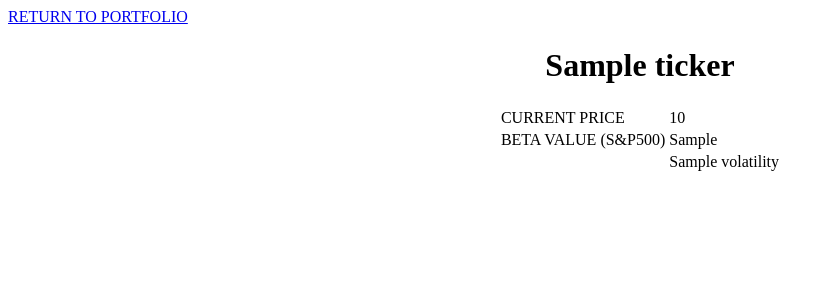
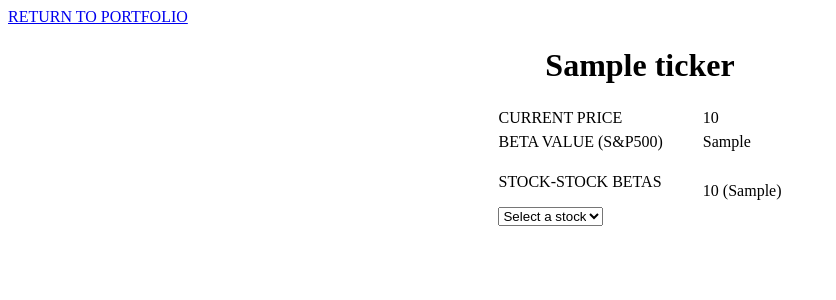
Before and after one commit to kxrKevin/Stock-Alert-Email-Webapp, a Django app: template backend/stocks/templates/stocks/statistics.html in a window 1280 px wide. Shown: the top 300 px of the page, without its empty margins (0-836 px from the left). Run offline with Django 4.2, Linux system fonts and the light colour scheme; tables that the repository leaves empty hold one stand-in row (values such as "Sample post"); the template is opened without the code that fills it: values that come from a table or form of the project are taken from there, most other values are stand-ins (such as "Sample title", 1, 10 or a date in 2020); parts of the project's set-up code (start-up, migrations or seed data) failed here and were passed over.

Commit message:
implemented beta calculation functions

```diff
--- a/backend/stocks/templates/stocks/statistics.html
+++ b/backend/stocks/templates/stocks/statistics.html
@@ -5,11 +5,23 @@
 <a href="{%url 'portfolio' %}">RETURN TO PORTFOLIO</a>
 <title>{{ ticker }}</title>
 
-<div>
+<style>
+
+table {
+    border-collapse: collapse;
+}
+
+td, th {
+    padding: 3px 20px;
+}
+
+</style>
+
+<div >
     <center>
 
     <h1>{{ ticker }}</h1>
-    <table>
+    <table class="statistics">
         <tr>
             <td>CURRENT PRICE</td>
             <td>
@@ -17,15 +29,25 @@
             </td>
         </tr>
         <tr>
-            <td>BETA VALUE (S&P500)</td>
+            <td>BETA VALUE (S&P500) </td>
             <td>{{ beta_value }}</td>
         </tr>
         <tr>
             <td>
+                <p>STOCK-STOCK BETAS</p>
+                <form method="POST">
+                    {% csrf_token %}
+                    <select name="stock_id" onchange="this.form.submit()">
+                        <option disabled selected>Select a stock</option>
+                        {% for item in stock_data %}
+                            <option value="{{ item.id }}">{{ item.ticker }}</option>
+                        {% endfor %}
+                    </select>
+                </form>
 
             </td>
             <td>
-                {{ volatility }}
+                {{ stock_to_stock }} ({{ second_comp }})
             </td>
         </tr>
 
```
Also changed, not shown: backend/stocks/services.py (+3 -5 lines), backend/stocks/views.py (+11 -8 lines).
